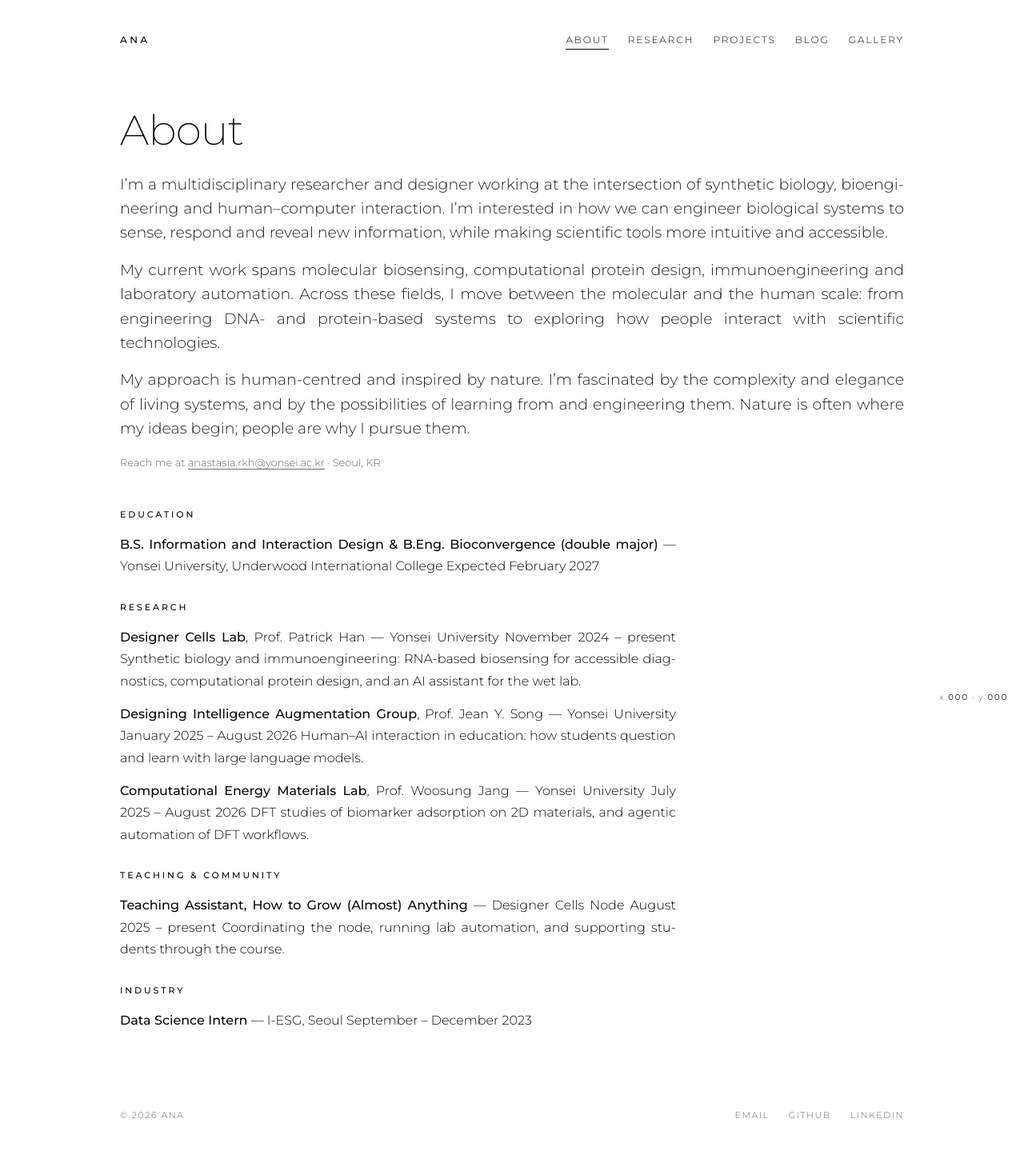
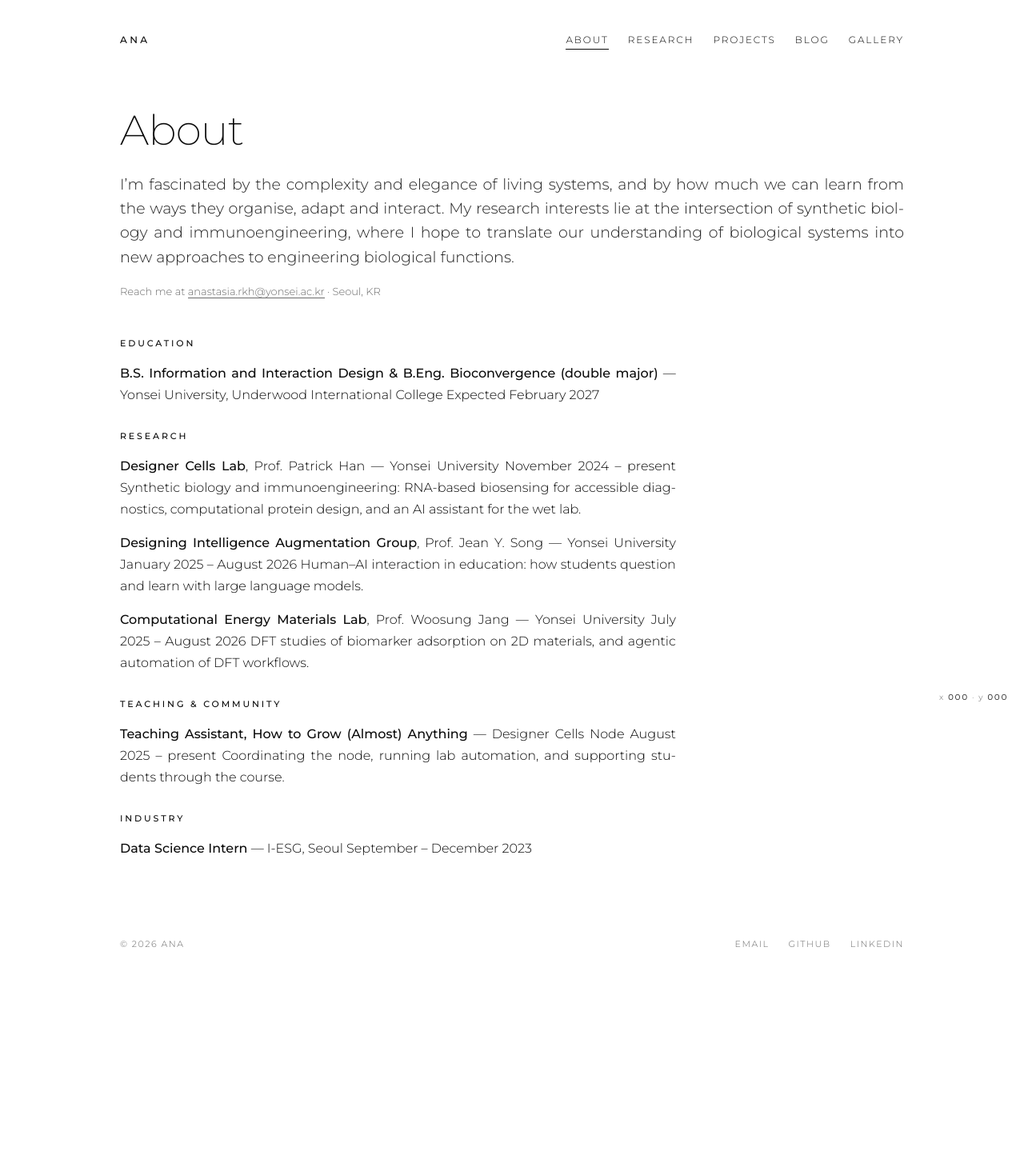
Before and after one commit to aairehtuele/arkana, a Jekyll site: the page built from about.md, in a window 1280 px wide. Shown: the whole page at 80% size. Built offline with Jekyll 4.4.1, drawn with Linux system fonts in a browser that asks for light colours; after the commit the page ends 1229 px from its top, so only the background shows below that.

Commit message:
Replace About intro with Ana's wording
Co-Authored-By: Claude Fable 5.1 <noreply@anthropic.com>
Claude-Session: https://claude.ai/code/session_01K7kSkMVmseGRbdRETtVsAL

```diff
--- a/about.md
+++ b/about.md
@@ -6,21 +6,10 @@ permalink: /about/
 <section class="page-head">
   <h1 class="title">About</h1>
   <p class="lede">
-    I’m a multidisciplinary researcher and designer working at the intersection of synthetic biology,
-    bioengineering and human–computer interaction. I’m interested in how we can engineer biological
-    systems to sense, respond and reveal new information, while making scientific tools more intuitive
-    and accessible.
-  </p>
-  <p class="lede">
-    My current work spans molecular biosensing, computational protein design, immunoengineering and
-    laboratory automation. Across these fields, I move between the molecular and the human scale: from
-    engineering DNA- and protein-based systems to exploring how people interact with scientific
-    technologies.
-  </p>
-  <p class="lede">
-    My approach is human-centred and inspired by nature. I’m fascinated by the complexity and elegance
-    of living systems, and by the possibilities of learning from and engineering them. Nature is often
-    where my ideas begin; people are why I pursue them.
+    I’m fascinated by the complexity and elegance of living systems, and by how much we can learn from
+    the ways they organise, adapt and interact. My research interests lie at the intersection of
+    synthetic biology and immunoengineering, where I hope to translate our understanding of biological
+    systems into new approaches to engineering biological functions.
   </p>
   <p class="sub">Reach me at <a href="#" class="em" data-u="{{ site.email_user }}" data-d="{{ site.email_domain }}" data-show="1">{{ site.email_user }} [at] {{ site.email_domain }}</a> · {{ site.location }}</p>
   {% assign cvfile = site.static_files | where: "path", "/assets/files/cv.pdf" | first %}{% if cvfile %}<p><a class="button" href="{{ '/assets/files/cv.pdf' | relative_url }}">Download full CV (PDF)</a></p>{% endif %}
```
